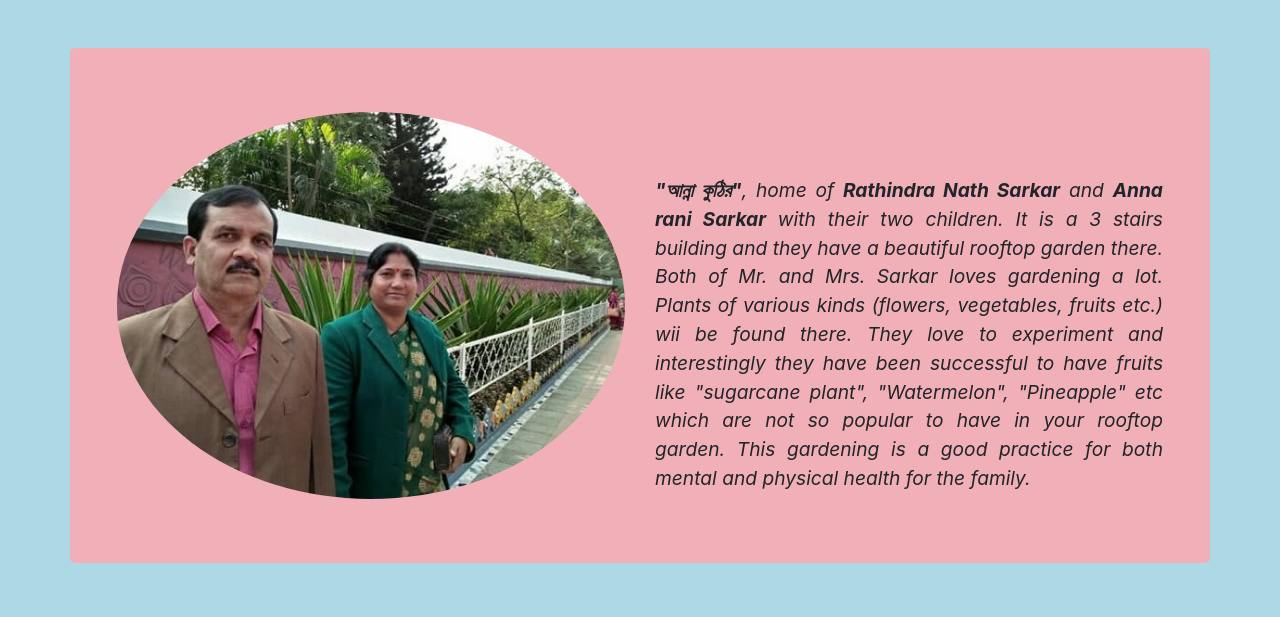
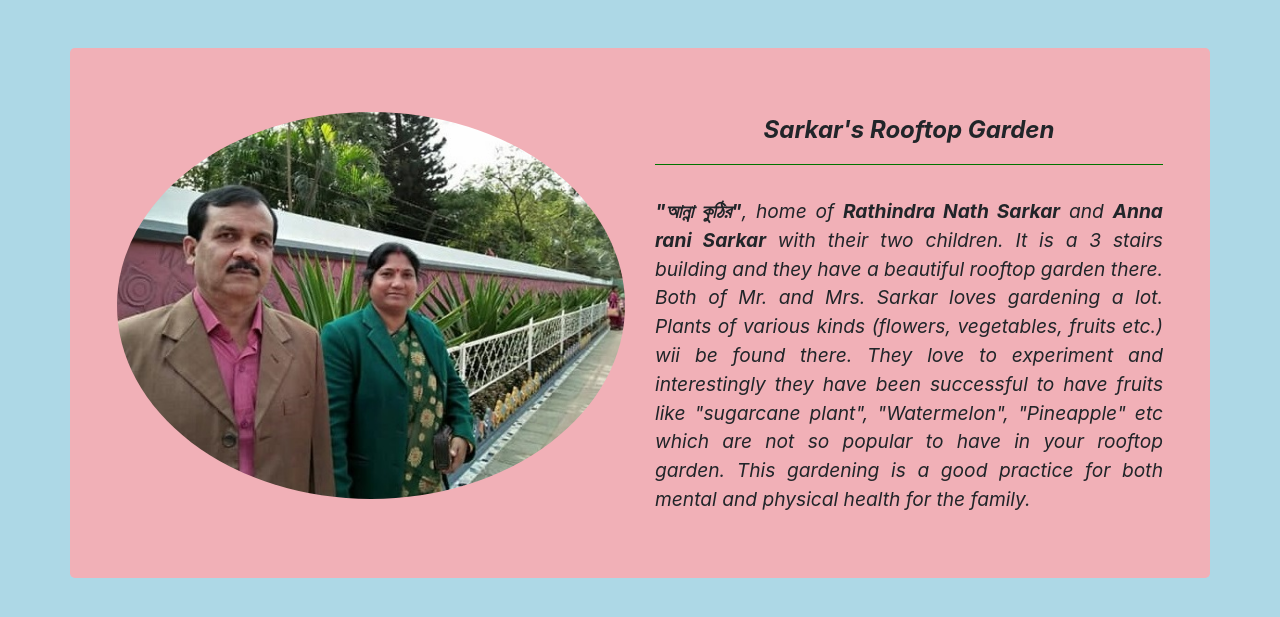
Before and after one commit to Suprove-99/sarkar_rooftop_garden, a Django app: page /about/ in a window 1280 px wide. Shown: the top 617 px of the page. Run offline with Django 3.2, Linux system fonts and the light colour scheme; some libraries are stand-ins or nearby versions.

Commit message:
modify 'about' page

```diff
--- a/templates/about.html
+++ b/templates/about.html
@@ -2,7 +2,7 @@
 <html lang="en">
 <head>
     <meta charset="UTF-8">
-    <meta name="viewport" content="width=device-width, initial-scale=1.0">
+
     <title>Title</title>
     <!-- Latest compiled and minified CSS -->
     <link rel="stylesheet" href="https://maxcdn.bootstrapcdn.com/bootstrap/4.5.2/css/bootstrap.min.css">
@@ -17,19 +17,24 @@
     <script src="https://maxcdn.bootstrapcdn.com/bootstrap/4.5.2/js/bootstrap.min.js"></script>
 </head>
 <body style="background: lightblue ">
-<div class="container pt-lg-5" >
+<div class="container pt-lg-5">
     <div class="row jumbotron" style="background: #f1b0b7;">
         <div class="col">
             <div><img src="/media/anna-rathin.jpg" alt="bal" style="max-width: 100%; border-radius: 50%"></div>
         </div>
         <div class="col" style="font-style: oblique;">
-            <div style="margin-right: auto; text-align: justify; padding-top: 4rem; font-size: larger">
-                <b>"আন্না কুঠির"</b>, home of <b>Rathindra Nath Sarkar</b> and <b>Anna rani Sarkar</b> with their two children.
+            <div style="text-align: center; font-size: x-large ; "><b>Sarkar's Rooftop Garden</b><hr color="green"></div>
+
+            <div style="margin-right: auto; text-align: justify; padding-top: 1rem; font-size: larger">
+                <b>"আন্না কুঠির"</b>, home of <b>Rathindra Nath Sarkar</b> and <b>Anna rani Sarkar</b> with their two
+                children.
                 It is a 3 stairs building and they have a beautiful rooftop garden there. Both of Mr. and Mrs. Sarkar
                 loves gardening a lot.
                 Plants of various kinds (flowers, vegetables, fruits etc.) wii be found there. They love to
-                experiment and interestingly they have been successful to have fruits like "sugarcane plant", "Watermelon", "Pineapple" etc which are not so popular to have in
-                your rooftop garden. This gardening is a good practice for both mental and physical health for the family.
+                experiment and interestingly they have been successful to have fruits like "sugarcane plant",
+                "Watermelon", "Pineapple" etc which are not so popular to have in
+                your rooftop garden. This gardening is a good practice for both mental and physical health for the
+                family.
 
             </div>
         </div>
```
Also changed, not shown: garden/models.py (+12 -0 lines), db.sqlite3, media/flower_10_daDGdXF.jpg (added), media/flower_22.jpg (added).
